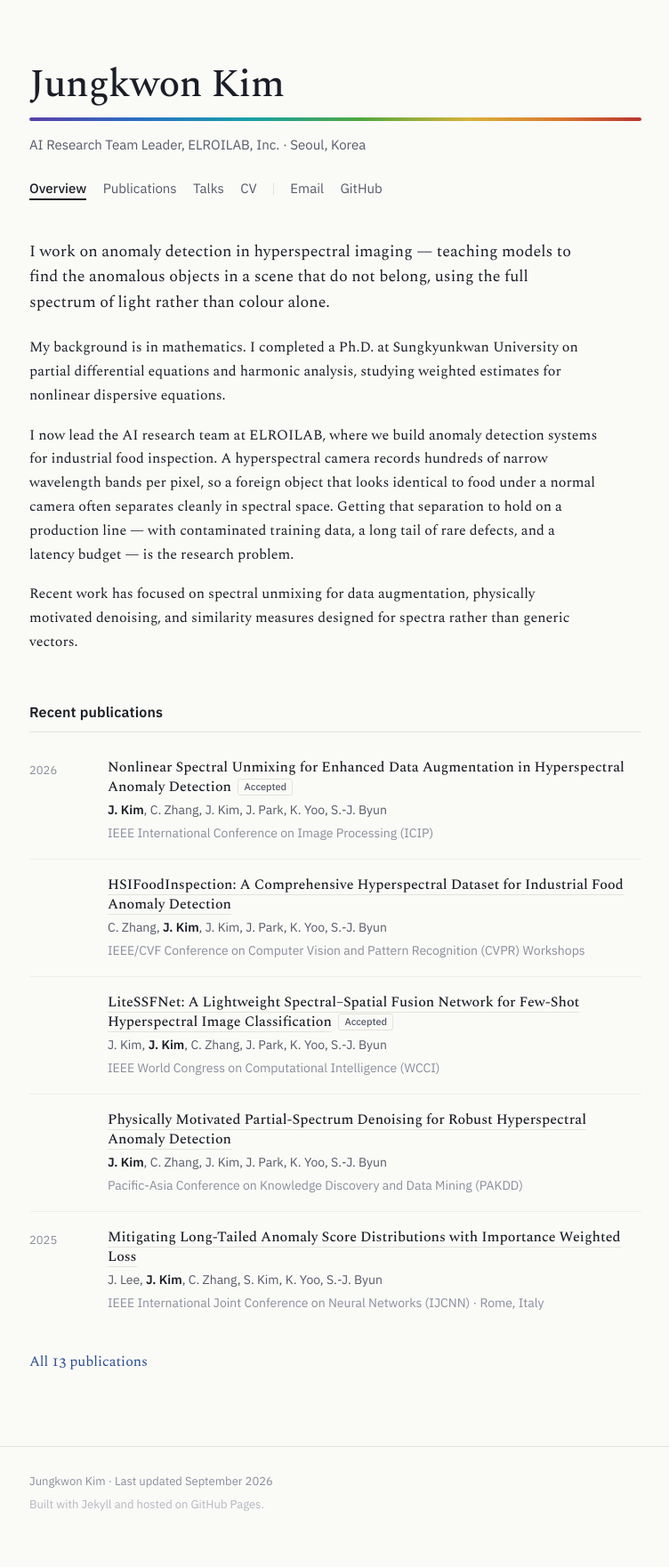
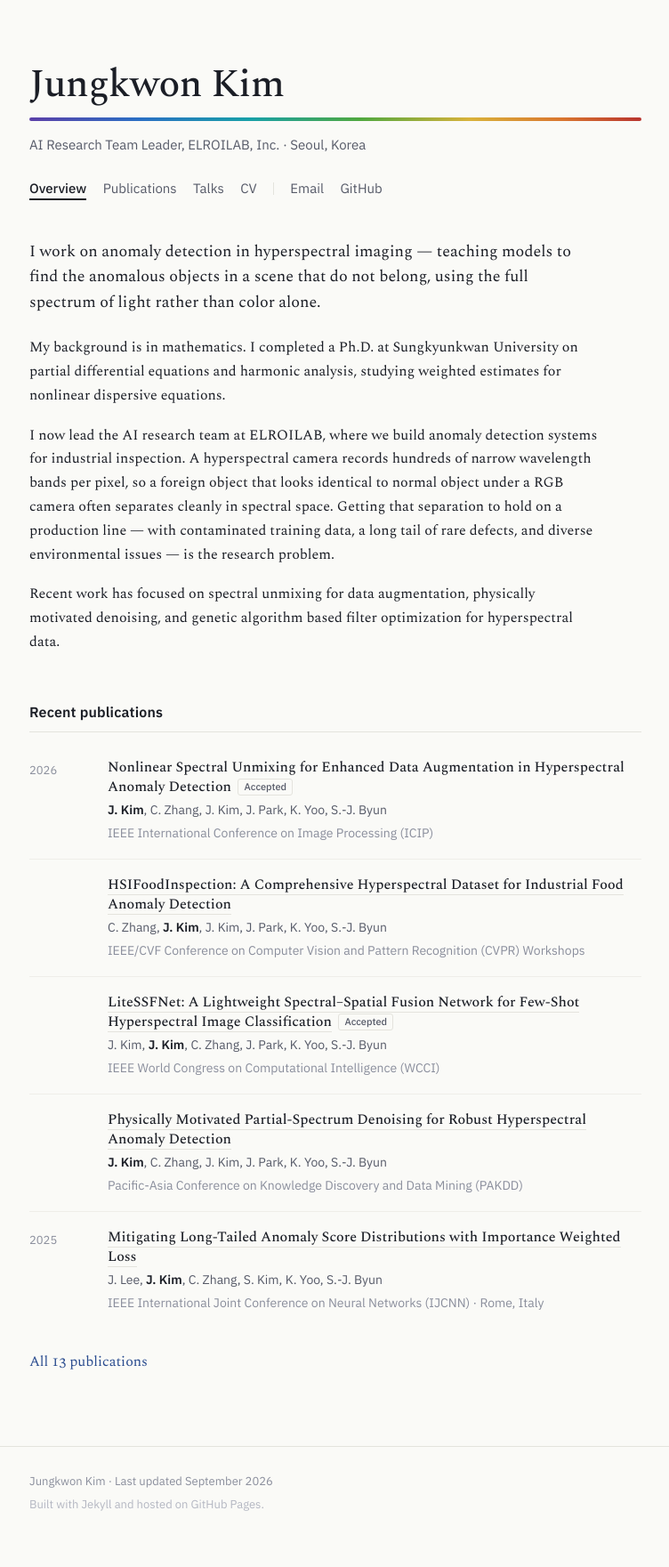
Before and after one commit to jkkim809/jkkim809.github.io, a Jekyll site: the page built from index.html, in a window 1280 px wide. Shown: the whole page at 89% size, without its empty margins (263-1015 px from the left). Built offline with Jekyll 4.4.1, drawn with Linux system fonts in a browser that asks for light colours.

Commit message:
Some corrections

```diff
--- a/_config.yml
+++ b/_config.yml
@@ -22,8 +22,9 @@ author:
 
 # 링크는 값을 채우면 자동으로 표시되고, 비워 두면 숨겨짐.
 links:
-  email: kimjk809@gmail.com      # 공개하려면 주석을 해제하세요
+  email: kimjk809@gmail.com
   github: jkkim809
+  # 공개하려면 주석 해제
   # scholar: https://scholar.google.com/citations?user=XXXXXXXX
   # orcid: https://orcid.org/0000-0000-0000-0000
   # linkedin: https://www.linkedin.com/in/xxxxxxxx
--- a/_data/cv.yml
+++ b/_data/cv.yml
@@ -4,7 +4,7 @@ experience:
     location: "Seoul, Korea"
     period: "Jul 2025 — present"
     notes:
-      - "Lead research on deep-learning-based hyperspectral anomaly detection for food inspection systems."
+      - "Lead research on deep-learning-based hyperspectral anomaly detection for inspection systems."
 
   - role: "AI Research — Team Member"
     org: "ELROILAB, Inc."
--- a/index.html
+++ b/index.html
@@ -7,7 +7,7 @@ permalink: /
 <p class="lede">
   I work on anomaly detection in hyperspectral imaging — teaching models to find the anomalous objects in a
   scene that do not belong, using the full spectrum of light rather than
-  colour alone.
+  color alone.
 </p>
 
 <p>
@@ -20,17 +20,16 @@ permalink: /
 
 <p>
   I now lead the AI research team at ELROILAB, where we build anomaly detection
-  systems for industrial food inspection. A hyperspectral camera records hundreds
+  systems for industrial inspection. A hyperspectral camera records hundreds
   of narrow wavelength bands per pixel, so a foreign object that looks identical
-  to food under a normal camera often separates cleanly in spectral space. Getting
+  to normal object under a RGB camera often separates cleanly in spectral space. Getting
   that separation to hold on a production line — with contaminated training data,
-  a long tail of rare defects, and a latency budget — is the research problem.
+  a long tail of rare defects, and diverse environmental issues — is the research problem.
 </p>
 
 <p>
   Recent work has focused on spectral unmixing for data augmentation, physically
-  motivated denoising, and similarity measures designed for spectra rather than
-  generic vectors.
+  motivated denoising, and genetic algorithm based filter optimization for hyperspectral data.
 </p>
 
 <h2 class="band">Recent publications</h2>
```
